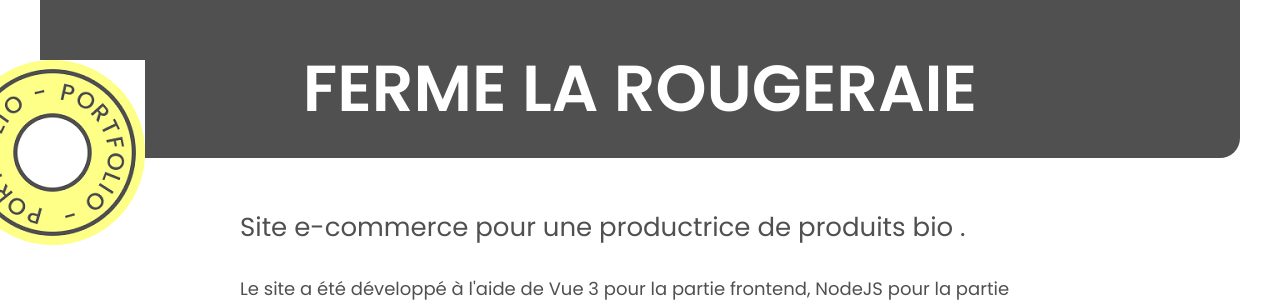
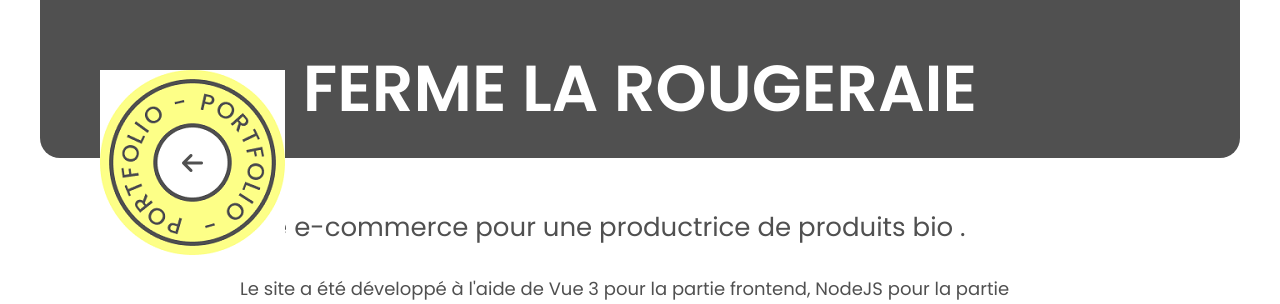
Before and after one commit to ThomasdevLC/portfolio_07_2023, a React (Create React App) app: page /ferme-rougeraie/1 in a window 1280 px wide. Shown: the top 304 px of the page. Built offline with nearby package versions, Linux system fonts and the light colour scheme.

Commit message:
backpage aellipse animation

```diff
--- /dev/null
+++ b/src/assets/styles/components/_BackBtn.scss
@@ -0,0 +1,25 @@
+.backpage {
+  position: fixed;
+  top: 70px;
+  left: 100px;
+  cursor: pointer;
+  z-index: 99;
+  display: flex;
+  align-items: center;
+  justify-content: center;
+  &__content {
+    position: absolute;
+    top: 50%;
+    left: 50%;
+    transform: translate(-50%, -50%);
+
+    &__icon {
+      font-size: 24px;
+      font-weight: bold;
+
+      & :hover {
+        color: var(--gray-3);
+      }
+    }
+  }
+}
--- a/src/assets/styles/components/_work.scss
+++ b/src/assets/styles/components/_work.scss
@@ -27,41 +27,6 @@
       font-size: 38px;
       line-height: 38px;
       padding: 46px;
-    }
-  }
-
-  &__backpage {
-    position: fixed;
-    top: 70px;
-    left: 100px;
-    cursor: pointer;
-    z-index: 99;
-
-    &__backpage img {
-      height: 80%;
-    }
-
-    @include mixin.xxl-lt {
-      color: white;
-      font-size: 20px;
-      top: 60px;
-      left: -40px;
-      &:hover {
-        color: var(--gray-2);
-      }
-    }
-
-    @include mixin.md-lt {
-      color: white;
-      font-size: 16px;
-      top: 50px;
-      left: -20px;
-      font-weight: 500;
-    }
-    @include mixin.xs {
-      color: white;
-      font-size: 14px;
-      font-weight: 500;
     }
   }
 }
--- a/src/assets/styles/index.scss
+++ b/src/assets/styles/index.scss
@@ -10,6 +10,7 @@
 @use "./components/WorksLinks.scss";
 @use "./components/Footer.scss";
 @use "./components/work.scss";
+@use "./components/BackBtn.scss";
 @use "./pages/Home.scss";
 @use "./pages/Groupomania.scss";
 @use "./pages/kasa.scss";
--- a/src/components/WorksComponent.js
+++ b/src/components/WorksComponent.js
@@ -1,8 +1,6 @@
 import React, { useEffect, useState, useRef } from "react";
 import { useParams } from "react-router-dom";
-import { NavLink } from "react-router-dom";
 import worklistData from "../worklist/worklistData";
-import backbtn from "../assets/images/backbtn.png";
 
 const WorksComponent = () => {
   const params = useParams();
@@ -39,12 +37,6 @@ const WorksComponent = () => {
 
   return (
     <section className="container">
-      <NavLink to="/">
-        {/* <div className="container__backpage"> &#x2191; PORTFOLIO</div> */}
-        <div className="container__backpage">
-          <img src={backbtn} alt="bouton retour page d'accueil" />
-        </div>
-      </NavLink>
       <h1 className="container__title" ref={containerRef}>
         <span className="container__title__span" ref={titleRef}>
           {project.title}
--- /dev/null
+++ b/src/components/works/BackBtn.js
@@ -0,0 +1,32 @@
+import React, { useEffect, useRef } from "react";
+import backbtn from "../../assets/images/backbtn.png";
+import { NavLink } from "react-router-dom";
+
+// index.js
+window.onscroll = function () {
+  scrollRotate();
+};
+
+const scrollRotate = () => {
+  let image = document.getElementById("backhome");
+  image.style.transform = "rotate(" + window.scrollY / 2 + "deg)";
+};
+
+const BackBtn = () => {
+  return (
+    <div>
+      <NavLink to="/">
+        <div className="backpage">
+          <img src={backbtn} id="backhome" alt="bouton retour page d'accueil" />
+          <div className="backpage__content">
+            <span className="backpage__content__icon">
+              <i class="fa-solid fa-arrow-left"></i>
+            </span>
+          </div>
+        </div>
+      </NavLink>
+    </div>
+  );
+};
+
+export default BackBtn;
--- a/src/pages/works/FermeRougeraie.js
+++ b/src/pages/works/FermeRougeraie.js
@@ -1,5 +1,6 @@
 import React from "react";
 import WorksComponent from "../../components/WorksComponent";
+import BackBtn from "../../components/works/BackBtn";
 import farmProducts from "../../assets/images/ferme_rougeraie_about.png";
 import farmAbout from "../../assets/images/ferme_rougeraie_products.png";
 import transition from "../../utils/transitions";
@@ -7,6 +8,7 @@ import transition from "../../utils/transitions";
 const FermeRougeraie = () => {
   return (
     <div className="farm__container">
+      <BackBtn />
       <WorksComponent />
       <div className="farm__description">
         <img
```
